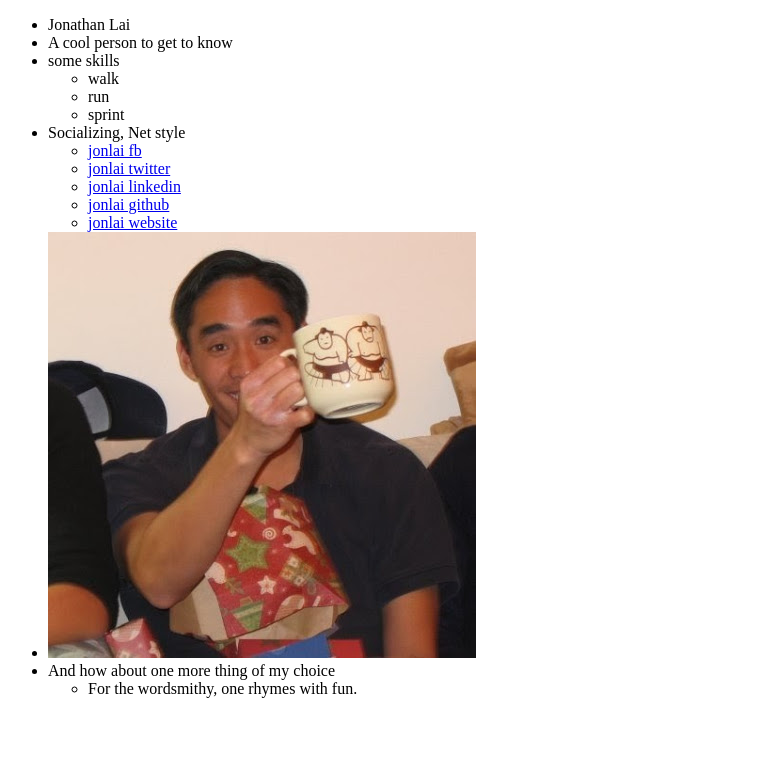
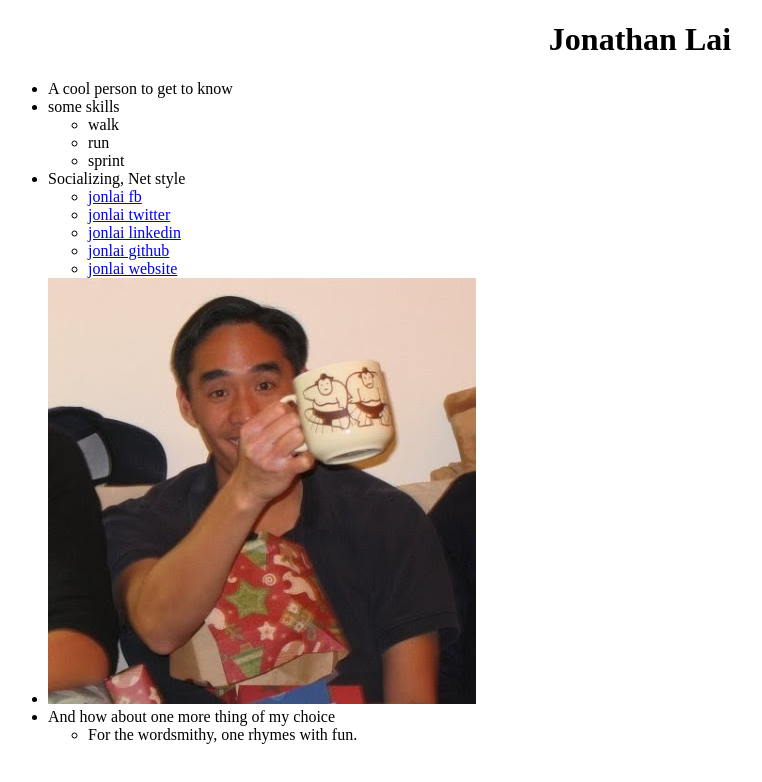
Before and after one commit to agsdot/agsdotDOTgithubDOTioLEGACY, a plain HTML site: page index.html in a window 1280 px wide. Shown: the whole page, without its empty margins (0-762 px from the left). Drawn offline with Linux system fonts and the light colour scheme.

Commit message:
change header text

```diff
--- a/index.html
+++ b/index.html
@@ -22,9 +22,10 @@
 
 		</ul>
 	</header> -->
+	<center><h1>Jonathan Lai</h1></center>
 	<section>
 		<ul>
-			<li>Jonathan Lai</li>
+
 			<li>A cool person to get to know</li>
 			<li>some skills</li>
 				<ul><li>walk</li><li>run</li><li>sprint</li></ul>
```
